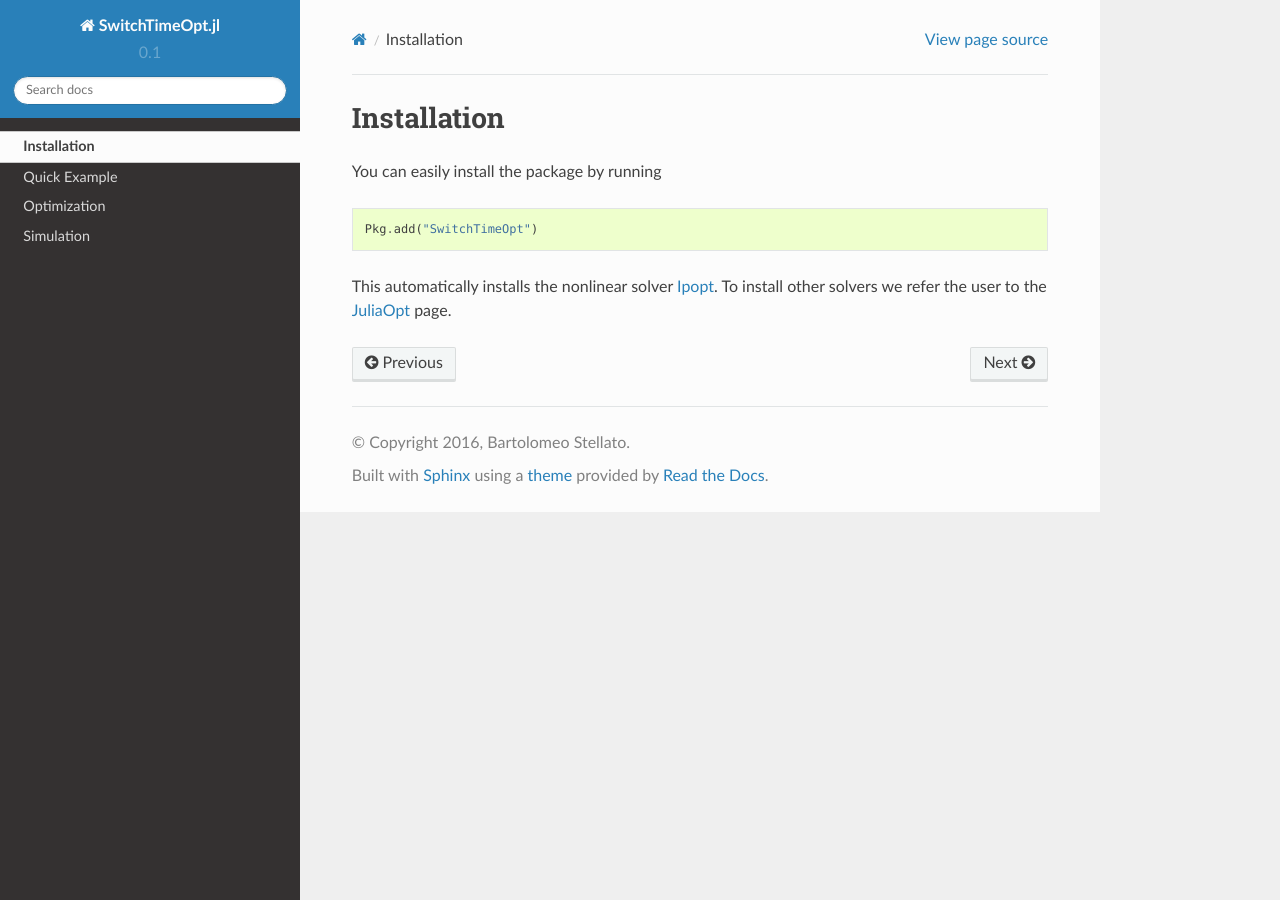
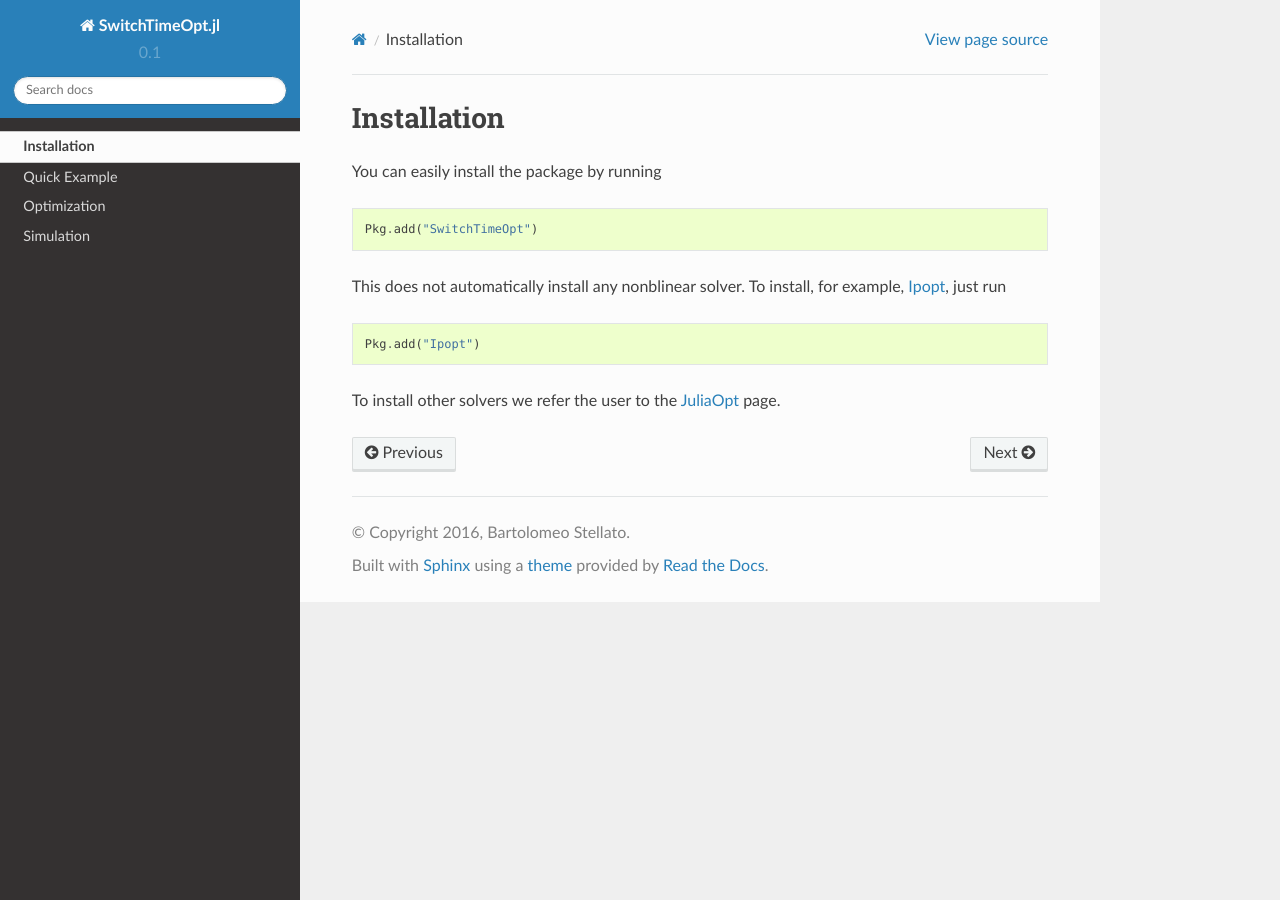
Before and after one commit to oxfordcontrol/SwitchTimeOpt.jl, a Sphinx documentation site: the page built from docs/installation.rst, in a window 1280 px wide. Built offline with Sphinx 7.4.7 and the Read the Docs theme 2.0.0, drawn with Linux system fonts in a browser that asks for light colours.

Commit message:
Fixed plotting in examples for Julia 0.5. Removed Ipopt default dependency

```diff
--- a/docs/installation.rst
+++ b/docs/installation.rst
@@ -8,4 +8,10 @@ You can easily install the package by running
   Pkg.add("SwitchTimeOpt")
 
 
-This automatically installs the nonlinear solver `Ipopt <https://github.com/JuliaOpt/Ipopt.jl/>`_. To install other solvers we refer the user to the `JuliaOpt <http://www.juliaopt.org/>`_ page.
+This does not automatically install any nonblinear solver. To install, for example, `Ipopt <https://github.com/JuliaOpt/Ipopt.jl/>`_, just run
+
+::
+
+    Pkg.add("Ipopt")
+
+To install other solvers we refer the user to the `JuliaOpt <http://www.juliaopt.org/>`_ page.
```
Also changed, not shown: 7 other files.
